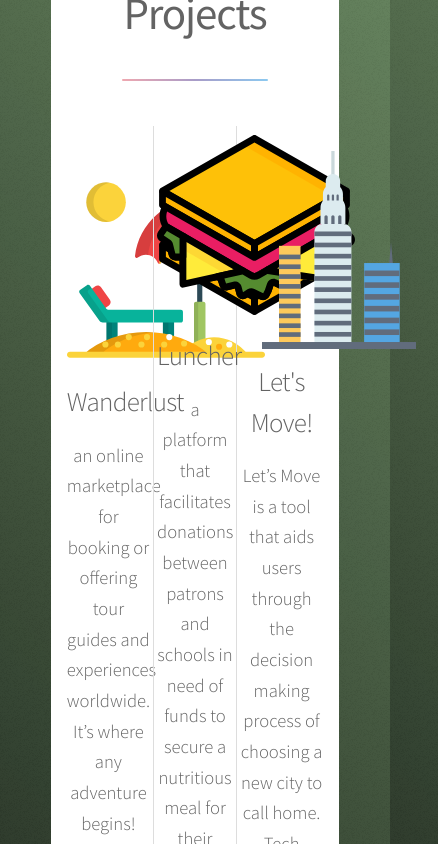
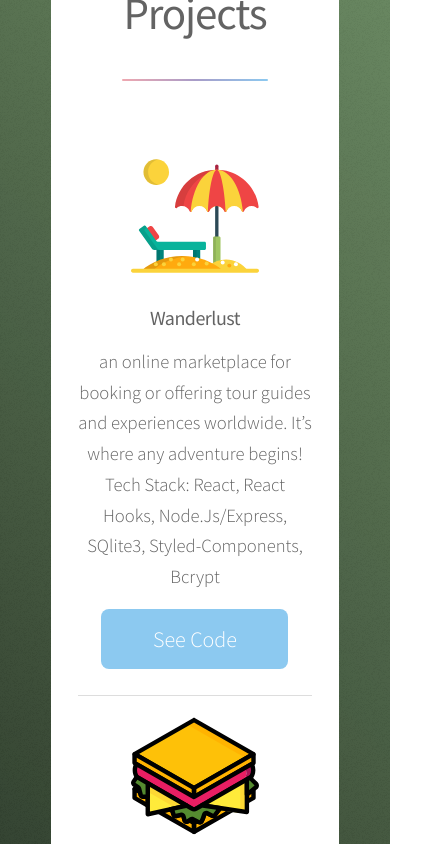
Before and after one commit to RamsesGB/react-portfolio, a React (Create React App) app in the folder ramses-portfolio/: page / in a window 390 px wide. Shown: the part 2440-3284 px from the top of the page, 438 px wide, since content can reach past the window. Built offline with nearby package versions, Linux system fonts and the light colour scheme.

Commit message:
refactored ContactMe component for mobile responsive styling

```diff
--- a/ramses-portfolio/src/Components/ContactMe/contactMe.js
+++ b/ramses-portfolio/src/Components/ContactMe/contactMe.js
@@ -2,7 +2,6 @@ import React from "react";
 import Resume from "../../images/Resume V.3 Ramses Bermudez.pdf";
 import "../../App/App.css";
 import "./styling.css";
-
 
 function ContactMe() {
   return (
@@ -13,19 +12,15 @@ function ContactMe() {
         engineering
       </h3>
       <div className="Info-Box">
-        <span className="Info-Row">
+        <span className="DT-Column">
           <dt>Location</dt>
+          <dt>Email</dt>
+          <dt>Phone</dt>
+        </span>
+        <span className="DD-Column">
           <dd>Miami, FL &bull; USA</dd>
-        </span>
-        <span className="Info-Row">
-          <dt>Phone</dt>
+          <dd>gbmudez@gmail.com</dd>
           <dd>(786) 309-0172</dd>
-        </span>
-        <span className="Info-Row">
-          <dt>Email</dt>
-          <dd>
-            gbmudez@gmail.com
-          </dd>
         </span>
       </div>
       <a href={Resume} className="SeeCode-Btn">
@@ -36,3 +31,34 @@ function ContactMe() {
 }
 
 export default ContactMe;
+
+// function ContactMe() {
+//   return (
+//     <div id="Contact Me" className="Contact-Box Section">
+//       <h2 className="Center-underline">Contact Me</h2>
+//       <h3>
+//         Ready to join your team and collaborate in the future of software
+//         engineering
+//       </h3>
+//       <div className="Info-Box">
+//         <span className="Info-Row">
+//           <dt>Location</dt>
+//           <dd>Miami, FL &bull; USA</dd>
+//         </span>
+//         <span className="Info-Row">
+//           <dt>Phone</dt>
+//           <dd>(786) 309-0172</dd>
+//         </span>
+//         <span className="Info-Row">
+//           <dt>Email</dt>
+//           <dd>
+//             gbmudez@gmail.com
+//           </dd>
+//         </span>
+//       </div>
+//       <a href={Resume} className="SeeCode-Btn">
+//         View Resume
+//       </a>
+//     </div>
+//   );
+// }
--- a/ramses-portfolio/src/Components/ContactMe/styling.css
+++ b/ramses-portfolio/src/Components/ContactMe/styling.css
@@ -1,16 +1,11 @@
 .Info-Box {
   display: flex;
-  flex-direction: column;
+  flex-direction: row;
   width: 25%;
-  justify-content: center;
+  justify-content: space-evenly;
   margin: auto;
   padding-top: 4%;
-}
-
-.Info-Row {
-  display: flex;
-  flex-direction: row;
-  justify-content: space-between;
+  text-align: left;
 }
 
 .SeeCode-Btn {
@@ -18,7 +13,7 @@
   color: white;
   border: 0;
   padding: 0% 5%;
-  margin: 8% 0% 0% 0%;
+  margin: 7% 0% 0% 0%;
   font-size: 2.2rem;
   cursor: pointer;
   display: inline-block;
@@ -39,3 +34,27 @@
 .Contact-Box {
   color: white;
 }
+
+@media (max-width: 999px) {
+  .Info-Box {
+    display: flex;
+    flex-direction: row;
+    width: 80%;
+  }
+}
+
+@media (max-width: 600px) {
+  h3 {
+    font-size: 2rem;
+  }
+
+  .Info-Box {
+    display: flex;
+    flex-direction: row;
+    width: 100%;
+  }
+
+  .SeeCode-Btn {
+    width: 80%;
+  }
+}
--- a/ramses-portfolio/src/Components/Projects/styling.css
+++ b/ramses-portfolio/src/Components/Projects/styling.css
@@ -15,6 +15,7 @@
 
 .Project-box h3 {
   margin-top: 10%;
+  font-weight: 400;
 }
 
 .Project-Img {
@@ -50,3 +51,47 @@
   border-left: 1px solid #dddddd;
   padding: 0% 1%;
 }
+
+@media(max-width: 999px) {
+  .Projects-Section {
+    flex-flow: column wrap;
+    justify-content: space-between;
+  }
+
+  .Project-box {
+    display: flex;
+    flex-flow: column wrap;
+    justify-content: center;
+    align-items: center;
+    width: 90%;
+    margin-top: 10%;
+  }
+
+  .Project-Img {
+    width: 128px;
+    height: auto;
+  }
+
+  .Project-box h3 {
+    /* margin-top: 10%; */
+  }
+
+  .Project-box p {
+    margin: auto;
+  }
+
+  .Luncher-box {
+    border-top: 1px solid #dddddd;
+    border-bottom: 1px solid #dddddd;
+    border-right: none;
+    border-left: none;
+    padding: 6% 0%;
+
+  }
+
+  .SeeCode-Btn {
+    width: 30%;
+    margin: auto;
+  }
+
+}
```
Also changed, not shown: ramses-portfolio/src/index.css (+0 -7 lines).
